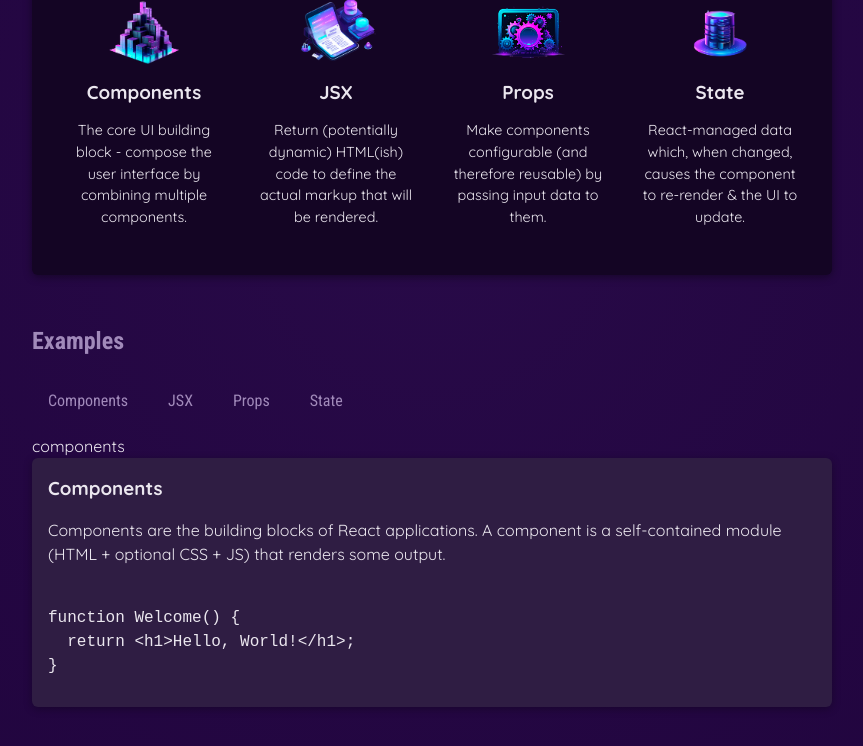
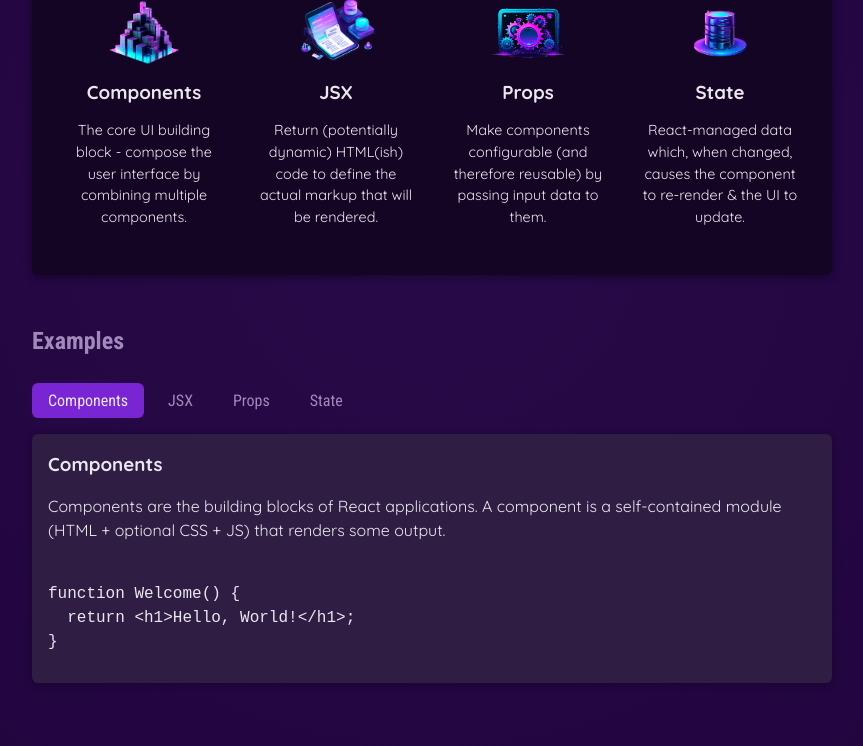
Before and after one commit to oanskyy/react-deep-dive, a React (Vite) app: page / in a window 1280 px wide. Both pictures are taken after a click on the button "Components". Shown: the part 424-1170 px from the top of the page, without its empty margins (208-1071 px from the left). Built offline with nearby package versions, Linux system fonts and the light colour scheme.

Commit message:
feat: add dynamic styling

```diff
--- a/src/App.jsx
+++ b/src/App.jsx
@@ -5,13 +5,26 @@
 import { useState } from "react"
 
 function App() {
-	const [activeTab, setActiveTab] = useState("components")
+	const [activeTab, setActiveTab] = useState()
 
 	const handleTabClick = selectedTab => {
 		setActiveTab(selectedTab)
 		console.log(`Active tab: ${activeTab}`)
 		// This will log the previous state value, not the updated one
 		console.log(`Active tab: ${selectedTab}`)
+	}
+
+	let tabContent = <p>Please select a topic.</p>
+	if (activeTab) {
+		tabContent = (
+			<div id='tab-content'>
+				<h3>{EXAMPLES[activeTab].title}</h3>
+				<p>{EXAMPLES[activeTab].description}</p>
+				<pre>
+					<code>{EXAMPLES[activeTab].code}</code>
+				</pre>
+			</div>
+		)
 	}
 
 	return (
@@ -24,6 +37,7 @@
 						{CORE_CONCEPTS.map(concept => {
 							return (
 								<CoreConcepts
+									key={concept.title}
 									image={concept.image}
 									title={concept.title}
 									description={concept.description}
@@ -35,21 +49,32 @@
 				<section id='examples'>
 					<h2>Examples</h2>
 					<menu>
-						<TabButton onClick={() => handleTabClick("components")}>
+						<TabButton
+							onClick={() => handleTabClick("components")}
+							isActive={activeTab === "components"}
+						>
 							Components
 						</TabButton>
-						<TabButton onClick={() => handleTabClick("jsx")}>JSX</TabButton>
-						<TabButton onClick={() => handleTabClick("props")}>Props</TabButton>
-						<TabButton onClick={() => handleTabClick("state")}>State</TabButton>
+						<TabButton
+							onClick={() => handleTabClick("jsx")}
+							isActive={activeTab === "jsx"}
+						>
+							JSX
+						</TabButton>
+						<TabButton
+							onClick={() => handleTabClick("props")}
+							isActive={activeTab === "props"}
+						>
+							Props
+						</TabButton>
+						<TabButton
+							onClick={() => handleTabClick("state")}
+							isActive={activeTab === "state"}
+						>
+							State
+						</TabButton>
 					</menu>
-					{activeTab}
-					<div id='tab-content'>
-						<h3>{EXAMPLES[activeTab].title}</h3>
-						<p>{EXAMPLES[activeTab].description}</p>
-						<pre>
-							<code>{EXAMPLES[activeTab].code}</code>
-						</pre>
-					</div>
+					{tabContent}
 				</section>
 			</main>
 		</div>
--- a/src/components/TabButton.jsx
+++ b/src/components/TabButton.jsx
@@ -1,7 +1,9 @@
-export default function TabButton({ children, onClick }) {
+export default function TabButton({ children, onClick, isActive }) {
 	return (
 		<li>
-			<button onClick={onClick}>{children}</button>
+			<button onClick={onClick} className={isActive && "active"}>
+				{children}
+			</button>
 		</li>
 	)
 }
```
